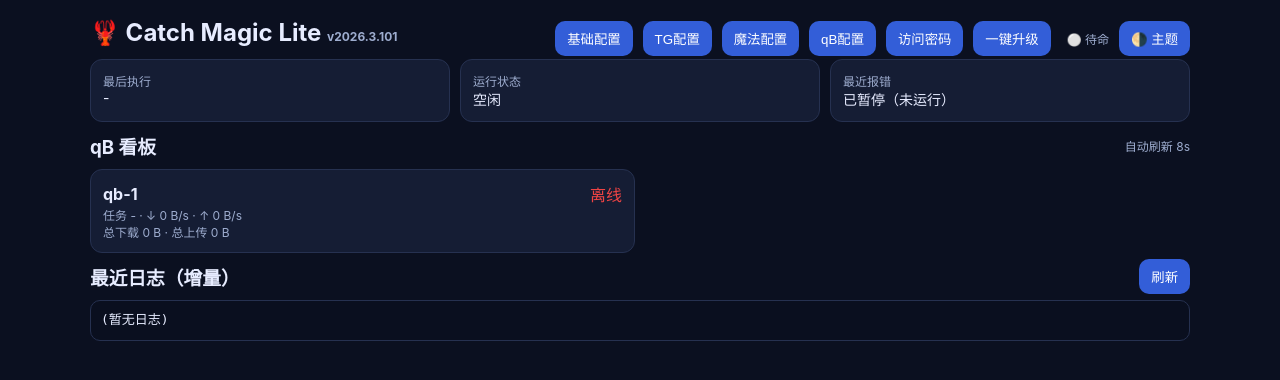
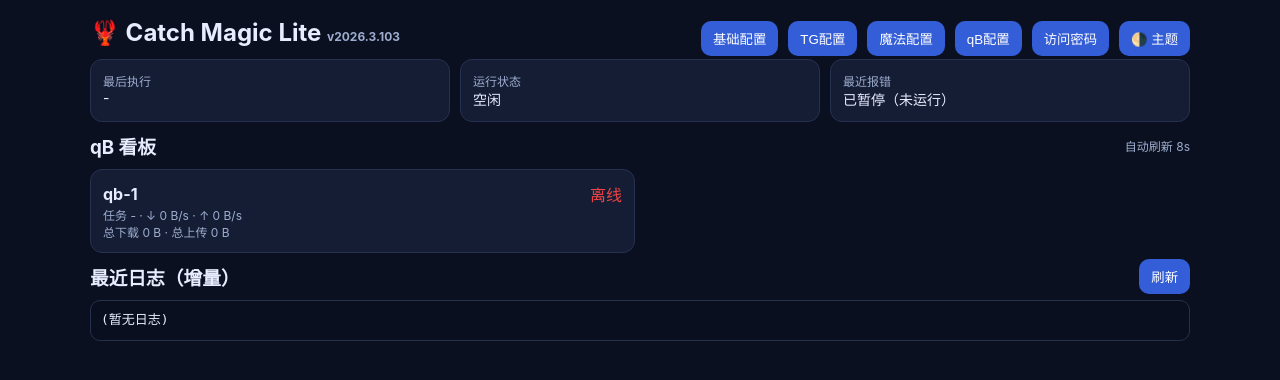
Before and after one commit to liqiba/u2, a FastAPI app: page / in a window 1280 px wide. Shown: the top 380 px of the page. Run offline with FastAPI, Linux system fonts and the light colour scheme; parts of the project's set-up code (start-up, migrations or seed data) failed here and were passed over; some libraries are stand-ins or nearby versions.

Commit message:
ui: hide one-click upgrade area from lite page

```diff
--- a/main.py
+++ b/main.py
@@ -31,7 +31,7 @@ STATE_PATH = DATA_DIR / 'state.json'
 UPGRADE_REQUEST_PATH = DATA_DIR / 'upgrade.request.json'
 UPGRADE_STATUS_PATH = DATA_DIR / 'upgrade.status.json'
 APP_LOG = LOG_DIR / 'app.log'
-APP_VERSION = '2026.3.101'
+APP_VERSION = '2026.3.103'
 BASE_DIR = Path(__file__).resolve().parent
 TEMPLATES_DIR = BASE_DIR / 'templates'
 STATIC_DIR = BASE_DIR / 'static'
--- a/templates/lite.html
+++ b/templates/lite.html
@@ -17,8 +17,7 @@
         <button class="btn" onclick="toggleCfg('magic')">魔法配置</button>
         <button class="btn" onclick="toggleCfg('qb')">qB配置</button>
         <button class="btn" onclick="toggleCfg('auth')">访问密码</button>
-        <button class="btn" onclick="triggerUpgrade(event)">一键升级</button>
-        <span id="upgrade-status" class="k" style="margin-left:6px">升级状态读取中...</span>
+        <!-- 一键升级入口已按需求隐藏（保留后端接口） -->
         <button class="btn" onclick="toggleTheme()">🌗 主题</button>
       </div>
     </div>
```
